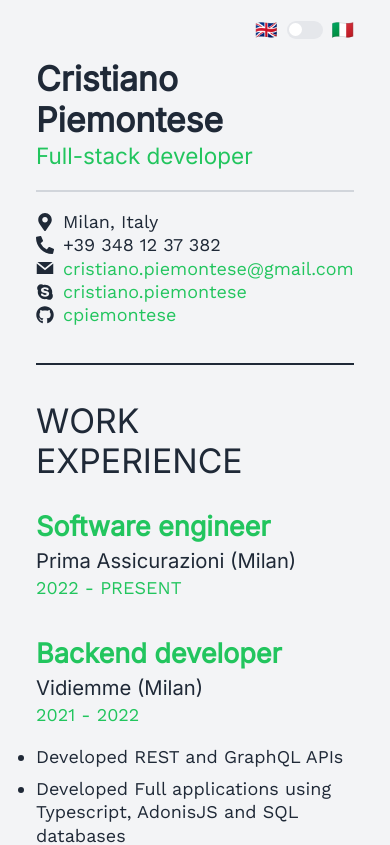
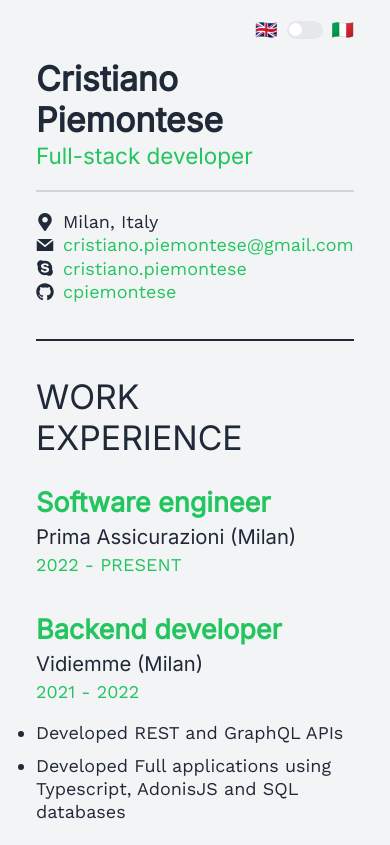
Before and after one commit to cpiemontese/cpiemontese.github.io, a Next.js app: page / in a window 390 px wide. Shown: the top 845 px of the page. Built offline with nearby package versions, Linux system fonts and the light colour scheme.

Commit message:
⚡ refactor: remove phone number

```diff
--- a/pages/index.jsx
+++ b/pages/index.jsx
@@ -22,10 +22,6 @@ export default function IndexPage() {
                 <div className="flex items-center">
                   <FaMapMarkerAlt />
                   <span className="ml-2">{lang === EN ? 'Milan, Italy' : 'Milano'}</span>
-                </div>
-                <div className="flex items-center">
-                  <FaPhoneAlt />
-                  <span className="ml-2">+39 348 12 37 382</span>
                 </div>
                 <div className="flex items-center">
                   <GrMail />
```
